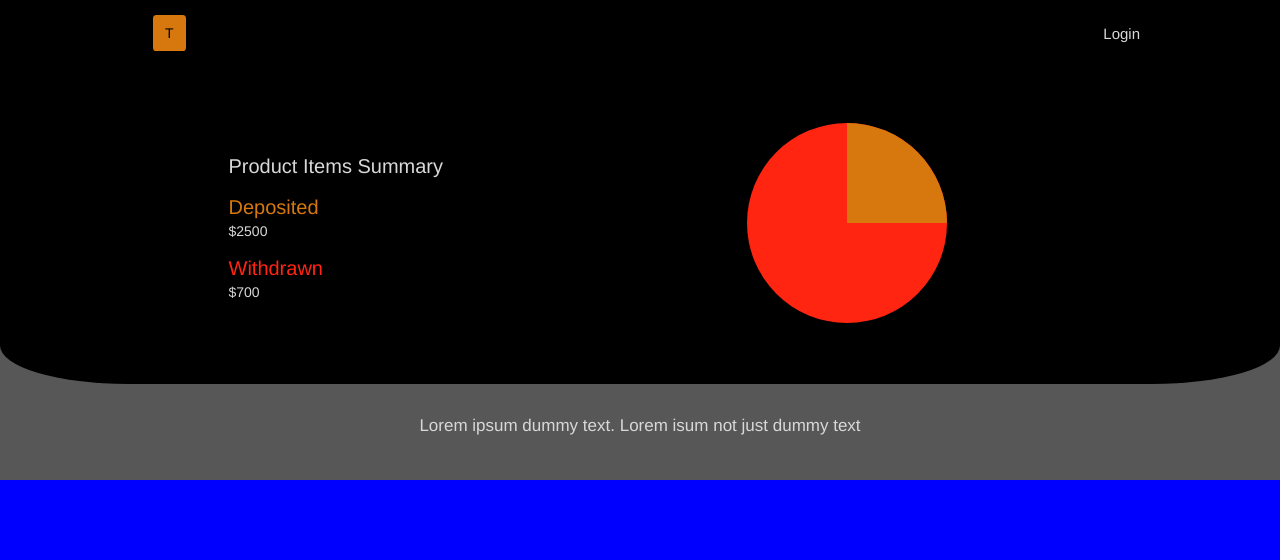
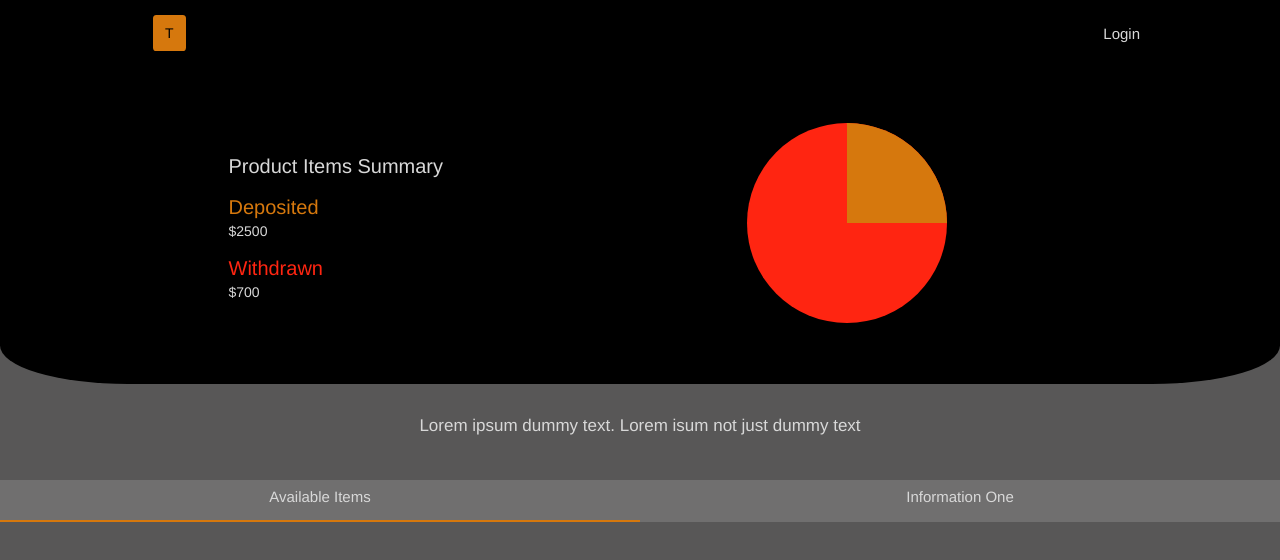
Before and after one commit to philip1091/test, a React app: page / in a window 1280 px wide. Shown: the top 560 px of the page. Built offline with nearby package versions, Linux system fonts and the light colour scheme.

Commit message:
added the slider tab

```diff
--- a/assets/stylesheets/_slider.scss
+++ b/assets/stylesheets/_slider.scss
@@ -1,6 +1,23 @@
 .sl-container{
- background-color: blue;
  height: 40%;
+ .sl-tab{
+   height: 13%;
+   width: 100%;
+   background-color:  rgb(112, 111, 111);
+   margin: 0;
+   .tab{
+   text-align: center;
+   color: rgb(216, 216, 216);
+   font-size: 15px;
+   font-weight: 100;
+   padding-top: 0.5%;
+   height: 100%;
+  }
+  .active{
+    border-bottom: 2px solid rgb(214, 120, 13);
+    font-weight: 500;
+  }
+ }
 }
 
 
@@ -9,11 +26,18 @@
   and (max-device-width: 736px)
   and (-webkit-min-device-pixel-ratio: 3) {
     .sl-container{
-      background-color: blue;
       height: 50%;
+      .sl-tab{
+        .tab{
+        font-size: 33px;
+        padding-top: 2.5%;
+        }
+        .active{
+          border-bottom: 4px solid rgb(214, 120, 13);
+        }
+      }
     }
 
 
 
-
 }
--- a/src/containers/slider.jsx
+++ b/src/containers/slider.jsx
@@ -4,8 +4,15 @@ class Slider extends Component{
   render(){
     return(
       <div className="sl-container">
+        <div className="row sl-tab">
+          <div className="col-sm-6 tab right active">Available Items</div>
+          <div className="col-sm-6 tab left">Information One</div>
+        </div>
+        <div className="slider">
 
-    </div>
+        </div>
+
+      </div>
     )
   }
 }
```
Also changed, not shown: src/images/menu.png (deleted).
